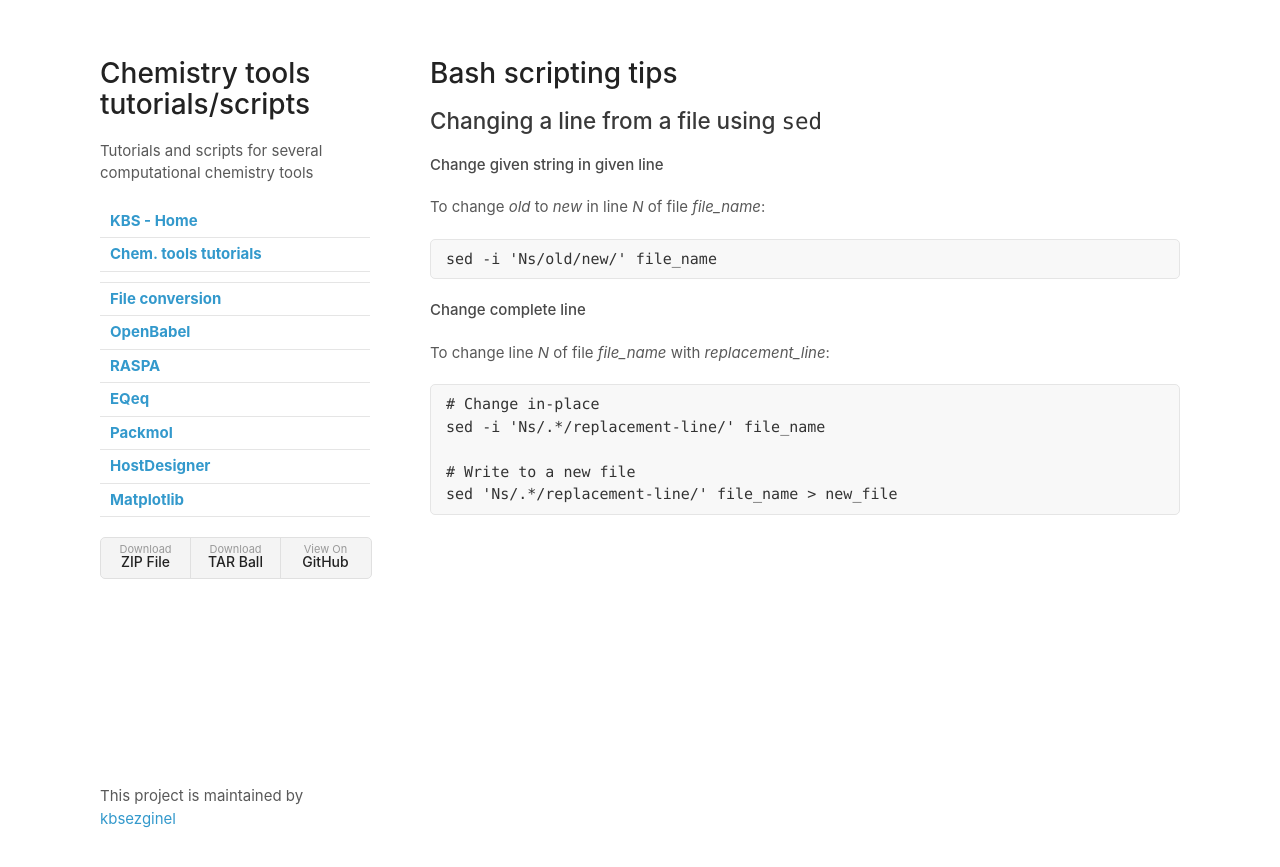
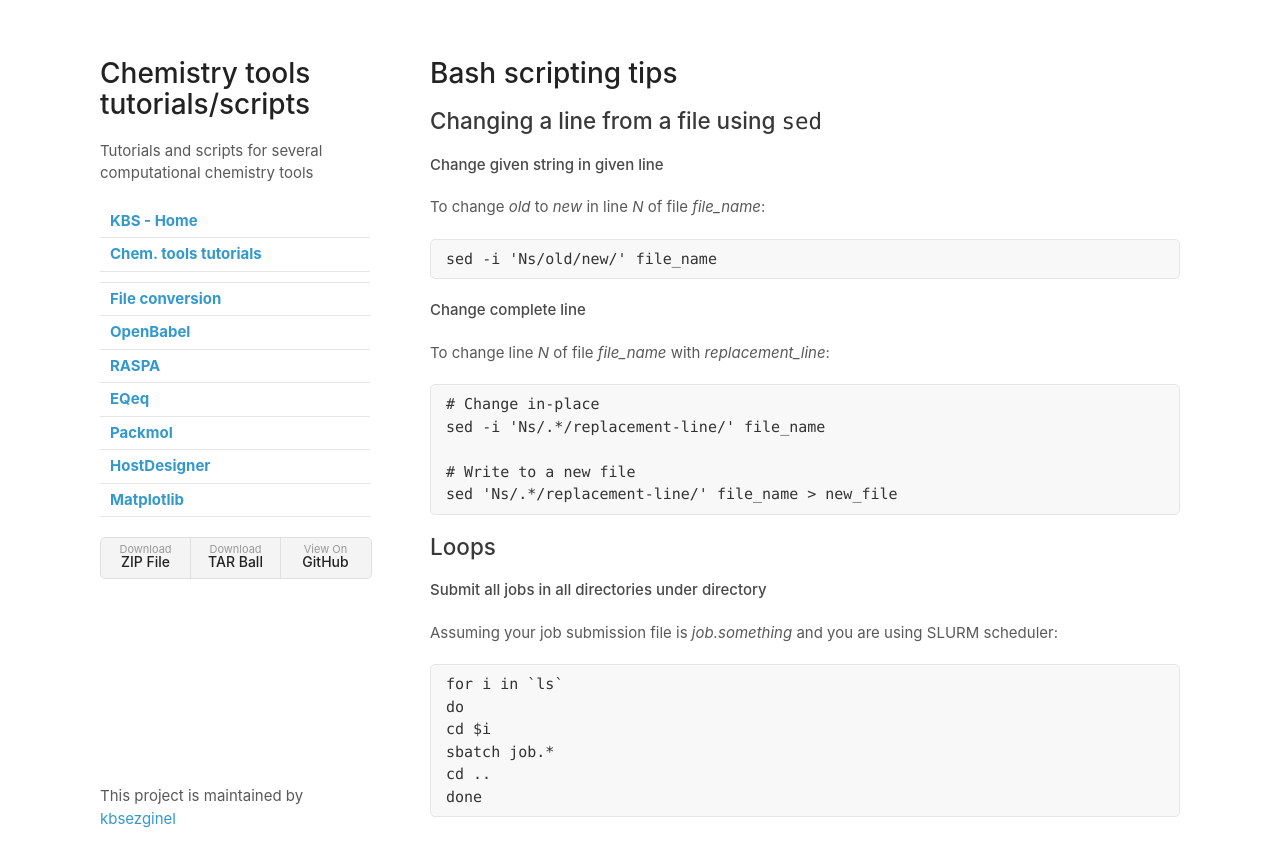
Before and after one commit to kbsezginel/chem-tools-tutorials, a Jekyll site: the page built from bash.md, in a window 1280 px wide. Shown: the top 867 px of the page. Built offline with Jekyll 4.4.1, drawn with Linux system fonts in a browser that asks for light colours; our own code applies the rules of GitHub Pages for plain Markdown files.

Commit message:
Update bash.md

````diff
--- a/bash.md
+++ b/bash.md
@@ -20,3 +20,17 @@ sed -i 'Ns/.*/replacement-line/' file_name
 # Write to a new file
 sed 'Ns/.*/replacement-line/' file_name > new_file
 ```
+
+## Loops
+
+#### Submit all jobs in all directories under directory
+
+Assuming your job submission file is *job.something* and you are using SLURM scheduler:
+```bash
+for i in `ls`
+do
+cd $i
+sbatch job.*
+cd ..
+done
+```
````
